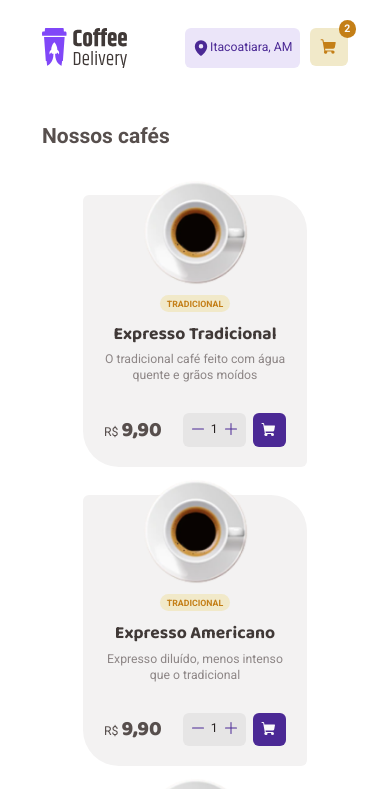
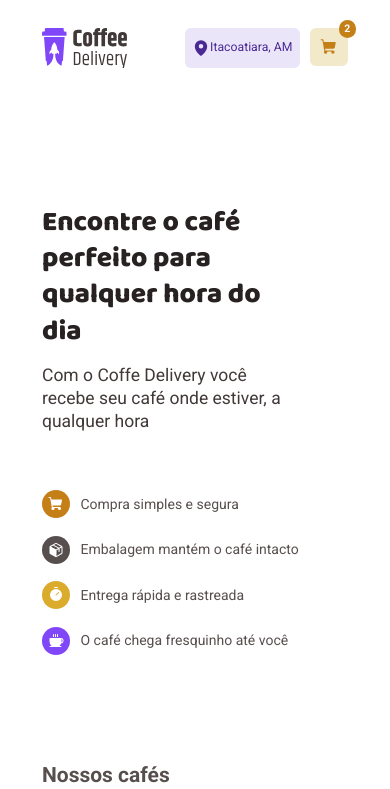
Before and after one commit to indiocode/ignite-coffee-delivery, a React (Vite) app: page / in a window 390 px wide. Shown: the top 789 px of the page. Built offline with nearby package versions, Linux system fonts and the light colour scheme.

Commit message:
:lipstick: main home responsive layout

```diff
--- a/src/components/CircleIcon/styles.ts
+++ b/src/components/CircleIcon/styles.ts
@@ -15,8 +15,8 @@ export const CircleIconContainer = styled.div<CicleIconProps>`
 	display: flex;
 	align-items: center;
 	justify-content: center;
-	width: 2rem;
-	height: 2rem;
+	min-width: 2rem;
+	min-height: 2rem;
 	background-color: ${({ type }) => ICON_COLOR[type]};
 	border-radius: 50%;
 
--- a/src/pages/home/styles.ts
+++ b/src/pages/home/styles.ts
@@ -7,10 +7,13 @@ export const HomeContainer = styled.div`
 		padding: 5.75rem 0;
 
 		div img {
-			width: 29.75rem;
+			max-width: 29.75rem;
+			width: 100%;
+
+			@media (max-width: 1160px) {
+				display: none;
+			}
 		}
-		/*  */
-		display: none;
 	}
 
 	section {
@@ -37,6 +40,10 @@ export const HomeMainInfo = styled.div`
 		font-family: 'Baloo 2', cursive;
 		font-weight: 800;
 		line-height: 1.3;
+
+		@media (max-width: 1160px) {
+			font-size: 2rem;
+		}
 	}
 
 	p {
@@ -52,6 +59,19 @@ export const InfoItems = styled.div`
 	display: grid;
 	grid-template-columns: repeat(2, 1fr);
 	gap: 1.25rem 0;
+
+	/* center items to layout grid */
+	justify-content: space-evenly;
+	justify-items: center;
+	align-content: space-evenly;
+	align-items: center;
+
+	/* responsive grid layout */
+	--auto-grid-min-size: 16rem;
+	grid-template-columns: repeat(
+		auto-fill,
+		minmax(var(--auto-grid-min-size), 1fr)
+	);
 `;
 
 export const InfoItem = styled.div`
```
